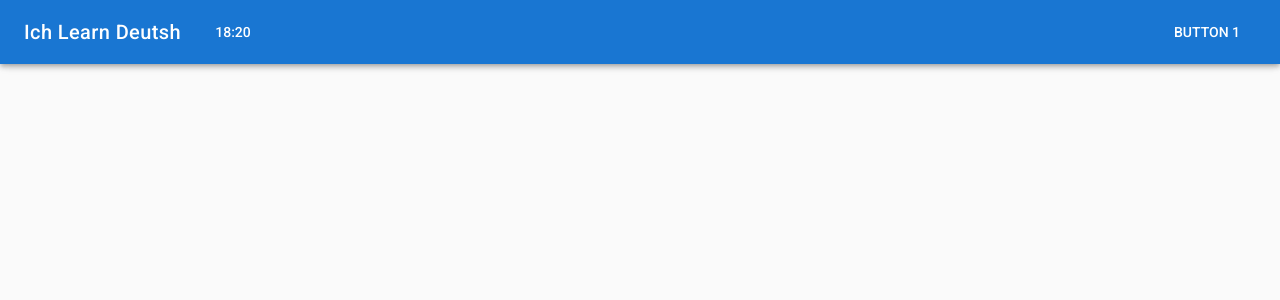
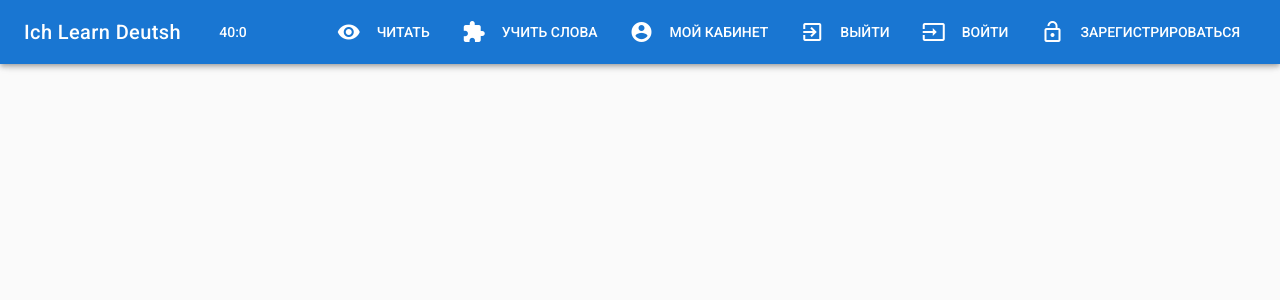
Before and after one commit to timurmelnikov/ichLerneDeutch, a Vue app: page /books in a window 1280 px wide. Shown: the top 300 px of the page. Built offline with nearby package versions, Linux system fonts and the light colour scheme.

Commit message:
Построение главного меню 40:00

```diff
--- a/src/components/AppHeader.vue
+++ b/src/components/AppHeader.vue
@@ -2,10 +2,19 @@
     <v-app>
         <v-toolbar app dark class="primary">
             <v-toolbar-title v-text="'Ich Learn Deutsh'"></v-toolbar-title>
-            <v-btn flat :href="linkLesson">{{Math.floor(timeLesson / 60).toString()+':' + (timeLesson % 60).toString()}}</v-btn>
+            <v-btn flat :href="linkLesson">{{timeLessonM+':' + timeLessonS}}
+            </v-btn>
             <v-spacer></v-spacer>
             <v-toolbar-items>
-                <v-btn flat>Button 1</v-btn>
+                <v-btn
+                        v-for="(item, i) in menuItems"
+                        :key="i"
+                        :to="item.route"
+                        flat
+                >
+                    <v-icon left v-html="item.icon"></v-icon>
+                    {{item.title}}
+                </v-btn>
             </v-toolbar-items>
         </v-toolbar>
     </v-app>
@@ -13,16 +22,50 @@
 
 <script>
     export default {
-        data () {
+        data() {
             return {
-                timeLesson: '1100',
-
+                timeLessonM: 40,
+                timeLessonS: 0
             }
         },
         computed: {
-            linkLesson (){
+            linkLesson: function () {
                 let link = 'https://www.youtube.com/watch?v=xodyM-xXrl4&list=PLu_62Q68DvTqmSjoY-3uPtJAXmT5WWMy1&index=2&t='
-                return link + this.timeLesson+'s'
+                return link + (this.timeLessonM * 60 + this.timeLessonS) + 's'
+            },
+            menuItems() {
+                return [
+                    {
+                        icon: 'visibility',
+                        title: 'Читать',
+                        route: '/books'
+                    },
+                    {
+                        icon: 'extension',
+                        title: 'Учить слова',
+                        route: '/words'
+                    },
+                    {
+                        icon: 'account_circle',
+                        title: 'Мой кабинет',
+                        route: '/profile'
+                    },
+                    {
+                        icon: 'exit_to_app',
+                        title: 'Выйти',
+                        route: '/logout'
+                    },
+                    {
+                        icon: 'input',
+                        title: 'Войти',
+                        route: '/signin'
+                    },
+                    {
+                        icon: 'lock_open',
+                        title: 'Зарегистрироваться',
+                        route: '/signup'
+                    }
+                ]
             }
         }
     }
```
